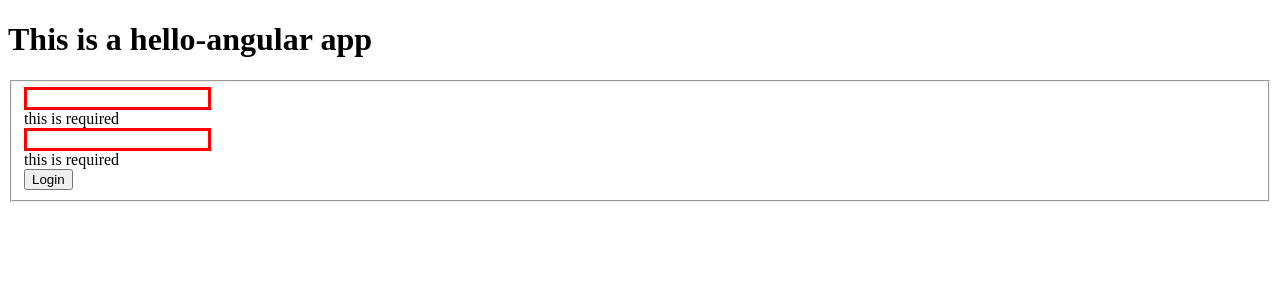
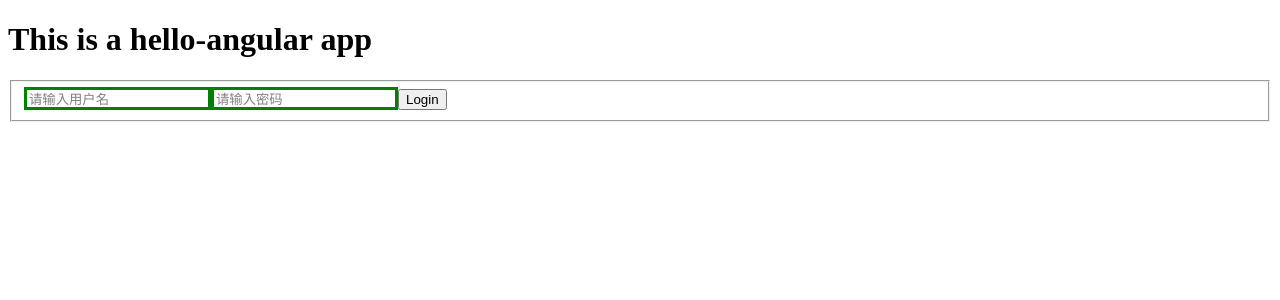
Before and after one commit to jianhang-lin/hello-angular, an Angular app: page /login in a window 1280 px wide. Shown: the top 300 px of the page. Built offline with nearby package versions, Linux system fonts and the light colour scheme.

Commit message:
feat(login): add focus method, default font value and color

```diff
--- a/src/app/login/login.component.html
+++ b/src/app/login/login.component.html
@@ -9,6 +9,8 @@
                #usernameRef="ngModel"
                required
                minlength="3"
+               (focus)="clearUsername()"
+               [class.defalutColor]="defaultUsernameColor"
         />
       </label>
       <div *ngIf="usernameRef.errors?.required">this is required</div>
@@ -19,6 +21,8 @@
                [(ngModel)]="password"
                #passwordRef="ngModel"
                required
+               (focus)="clearPassword()"
+               [class.defalutColor]="defaultPasswordColor"
         />
       </label>
       <div *ngIf="passwordRef.errors?.required">this is required</div>
--- a/src/app/login/login.component.scss
+++ b/src/app/login/login.component.scss
@@ -5,3 +5,6 @@ input.ng-invalid {
 input.ng-valid {
   border: 3px solid green;
 }
+.defalutColor {
+  color: gray;
+}
--- a/src/app/login/login.component.ts
+++ b/src/app/login/login.component.ts
@@ -7,8 +7,10 @@ import { Component, Inject, OnInit } from '@angular/core';
 })
 export class LoginComponent implements OnInit {
 
-  username = '';
-  password = '';
+  username = '请输入用户名';
+  password = '请输入密码';
+  defaultUsernameColor = true;
+  defaultPasswordColor = true;
   constructor(@Inject('auth') private service) { }
 
   ngOnInit(): void {
@@ -17,4 +19,14 @@ export class LoginComponent implements OnInit {
   onSubmit(formValue) {
     console.log('auth result is:' + this.service.loginWithCredentials(formValue.login.username, formValue.login.paramMap));
   }
+
+  clearUsername() {
+    this.username = '';
+    this.defaultUsernameColor = false;
+  }
+
+  clearPassword() {
+    this.password = '';
+    this.defaultPasswordColor = false;
+  }
 }
```
